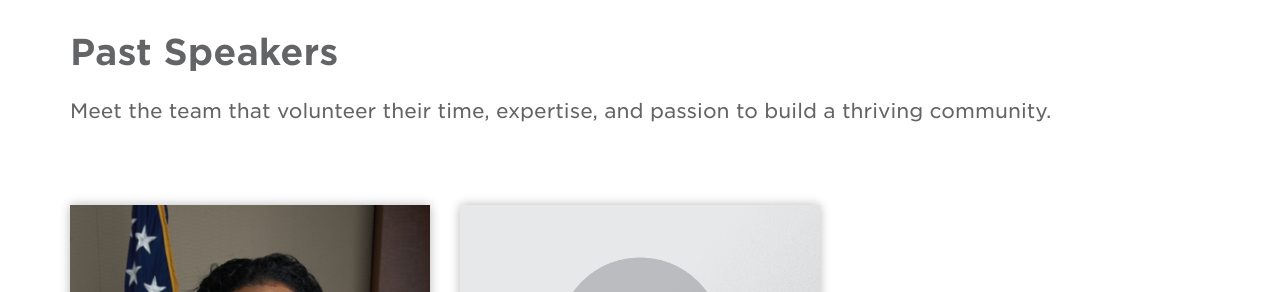
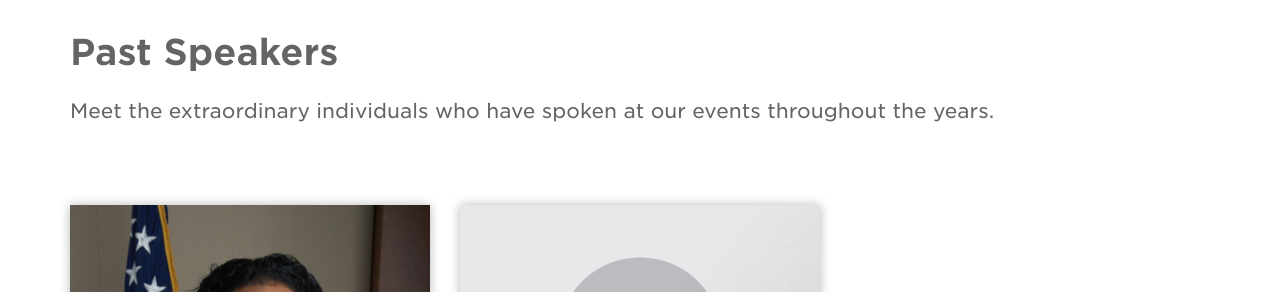
Before and after one commit to YEPNetwork/yepnetwork.github.io, a Jekyll site: the page built from _pages/speakers.html, in a window 1280 px wide. Shown: the part 170-462 px from the top of the page. Built offline with Jekyll 4.4.1, drawn with Linux system fonts in a browser that asks for light colours; nearby versions of some CDN libraries.

Commit message:
Updated intro.

```diff
--- a/_pages/speakers.html
+++ b/_pages/speakers.html
@@ -6,7 +6,9 @@ body_class: speakers
 ---
 <h1 class="margin-top-4">Past Speakers</h1>
 
-<p class="intro">Meet the team that volunteer their time, expertise, and passion to build a thriving community.</p>
+<p class="intro">
+Meet the extraordinary individuals who have spoken at our events throughout the years.
+</p>
 
 <div class="row card-grid">
   {% assign speakers = site.data.speakers %}
```
